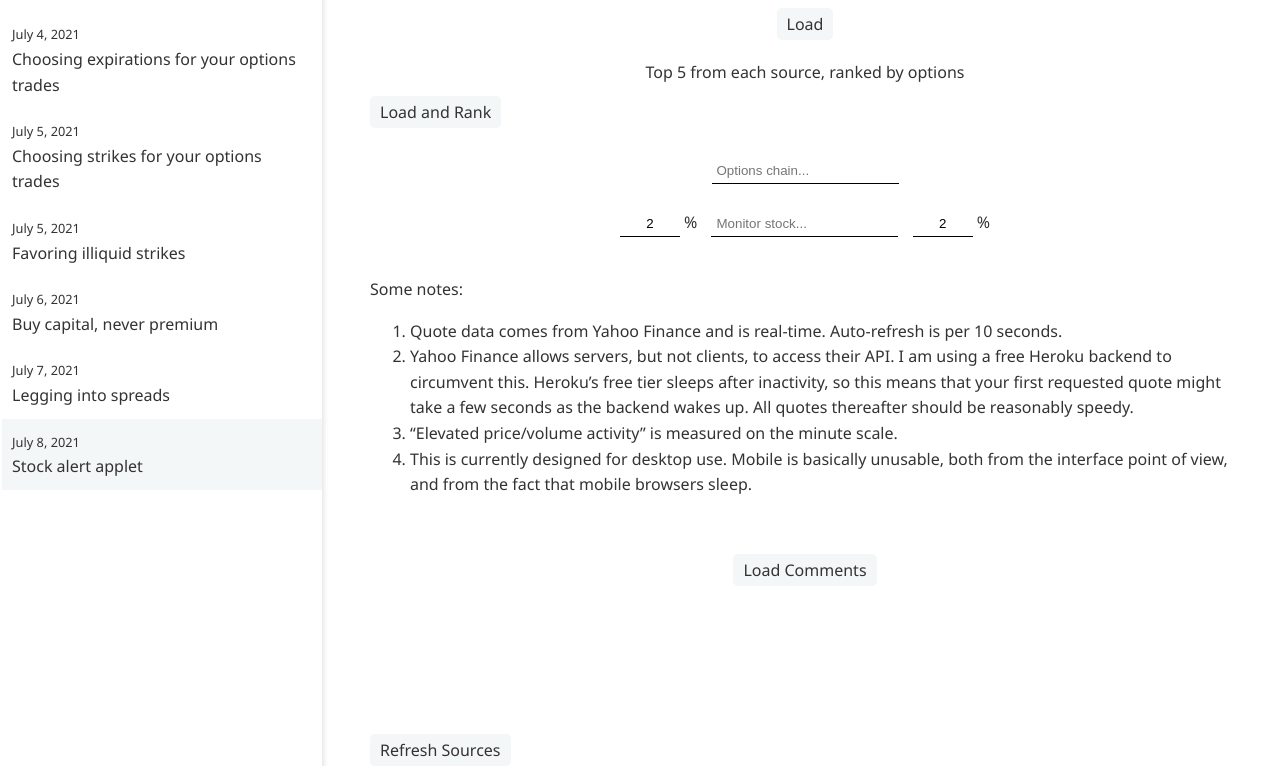
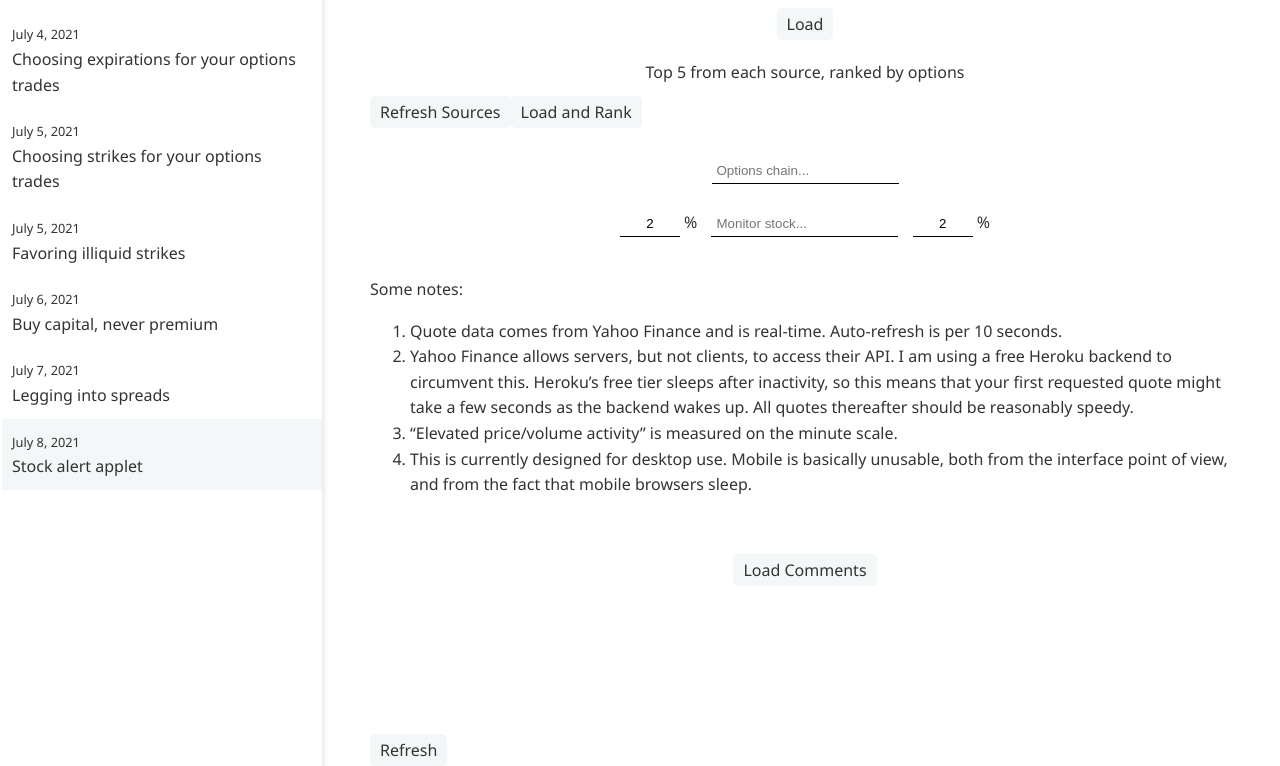
Before and after one commit to ansyblenetwork/aquietlife, a Jekyll site: the page built from _posts/2021-07-08-alerts.md, in a window 1280 px wide and 1339 px high. Shown: the part 563-1329 px from the top of the window. Built offline with Jekyll 4.4.1, drawn with Linux system fonts in a browser that asks for light colours.

Commit message:
Update 2021-07-08-alerts.md

```diff
--- a/_posts/2021-07-08-alerts.md
+++ b/_posts/2021-07-08-alerts.md
@@ -35,7 +35,7 @@
 
 <div style="margin-bottom:10px; text-align:center" id="merge">Top 5 from each source, ranked by options</div>
 	<div style="margin:0px auto 20px auto; display:block;">
-<button onclick="updateAll();" style="position:fixed; bottom: 10px;">Refresh Sources</button><button id="mergeButton" onclick="mergeAll()">Load and Rank</button>
+<button onclick="updateAll();">Refresh Sources</button><button id="mergeButton" onclick="mergeAll()">Load and Rank</button>
 	</div>
 <div style="width:max-content; margin:auto">
 <input onkeyup="if (event.keyCode == 27) this.value = '';
```
